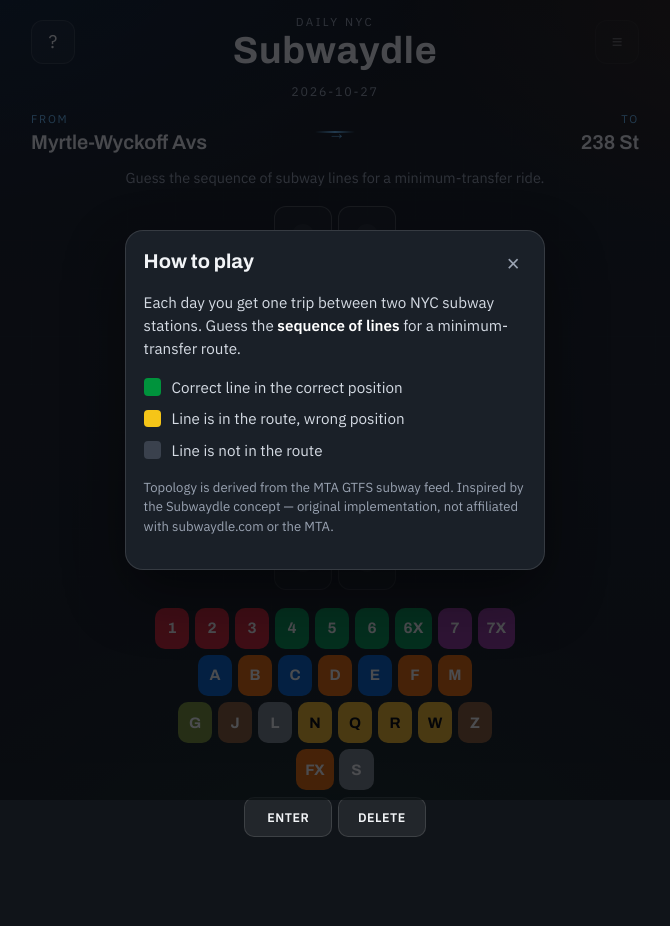
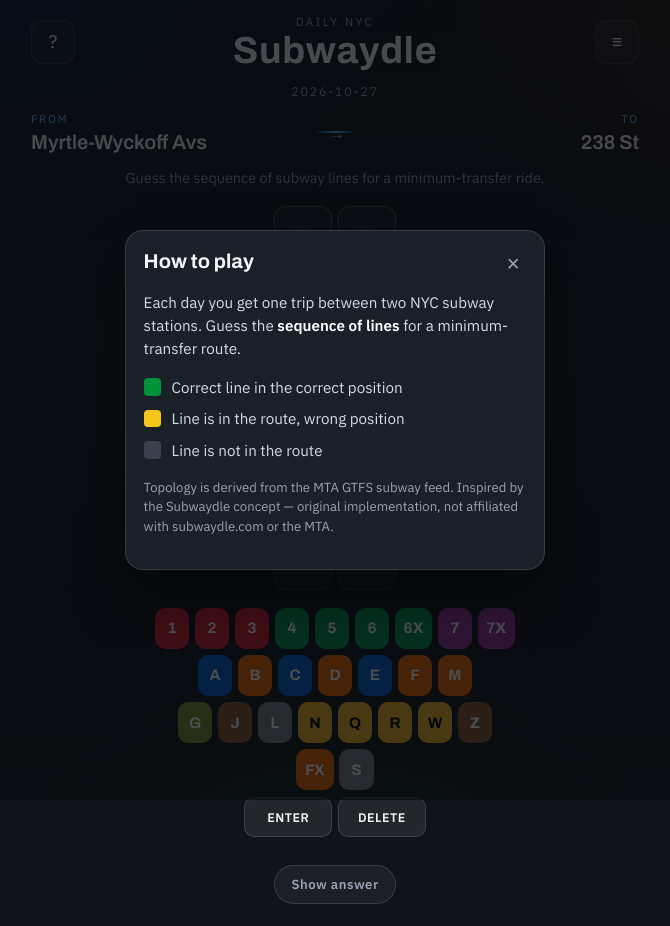
Before and after one commit to orel-Amitay/SchnepsMedia, a React (Vite) app: page / in a window 1280 px wide. Shown: the whole page, without its empty margins (305-975 px from the left). Before the commit the page ends 866 px from the top, so only its background shows below. Built offline with nearby package versions, Linux system fonts and the light colour scheme.

Commit message:
Add Show answer button for easier testing
Players can reveal the daily line sequence without a debug query param.

```diff
--- a/src/App.css
+++ b/src/App.css
@@ -470,6 +470,34 @@
   margin: 0.85rem 0 1rem;
 }
 
+.reveal-btn {
+  margin: 0.25rem auto 0;
+  display: block;
+  border: 1px solid var(--stroke);
+  background: rgba(255, 255, 255, 0.05);
+  color: var(--muted);
+  border-radius: 999px;
+  padding: 0.55rem 1rem;
+  font-family: var(--font-body);
+  font-size: 0.82rem;
+  font-weight: 600;
+  letter-spacing: 0.04em;
+  cursor: pointer;
+  transition: background 160ms ease, color 160ms ease;
+}
+
+.reveal-btn:hover {
+  background: rgba(255, 255, 255, 0.1);
+  color: var(--ink);
+}
+
+.reveal-btn--modal {
+  width: 100%;
+  margin: 0.5rem 0 0;
+  border-radius: 12px;
+  padding: 0.75rem 1rem;
+}
+
 .share-btn {
   width: 100%;
   border: none;
--- a/src/App.tsx
+++ b/src/App.tsx
@@ -140,6 +140,16 @@ export default function App() {
     // Intentionally rebind when game inputs change
   })
 
+  function revealAnswer() {
+    if (gameStatus === 'won') {
+      setResultOpen(true)
+      return
+    }
+    setGameStatus('lost')
+    setCurrent([])
+    setResultOpen(true)
+  }
+
   async function share() {
     const text = buildShareText({
       dateKey: puzzle.dateKey,
@@ -181,7 +191,6 @@ export default function App() {
           className="icon-btn"
           onClick={() => setResultOpen(true)}
           aria-label="Results"
-          disabled={gameStatus === 'playing' && guesses.length === 0}
         >
           ≡
         </button>
@@ -223,6 +232,12 @@ export default function App() {
           keyHints={keyHints}
           disabled={gameStatus !== 'playing'}
         />
+
+        {gameStatus === 'playing' && (
+          <button type="button" className="reveal-btn" onClick={revealAnswer}>
+            Show answer
+          </button>
+        )}
       </main>
 
       {toast && <div className="toast">{toast}</div>}
@@ -258,7 +273,7 @@ export default function App() {
           {gameStatus === 'won'
             ? `Solved in ${guesses.length}/${MAX_GUESSES}.`
             : gameStatus === 'lost'
-              ? 'Out of guesses. The correct lines were:'
+              ? 'The correct lines were:'
               : `Guesses used: ${guesses.length}/${MAX_GUESSES}.`}
         </p>
         {(gameStatus === 'lost' || gameStatus === 'won') && (
@@ -267,6 +282,11 @@ export default function App() {
               <LineBadge key={`${line}-${i}`} line={line} size="md" />
             ))}
           </div>
+        )}
+        {gameStatus === 'playing' && (
+          <button type="button" className="reveal-btn reveal-btn--modal" onClick={revealAnswer}>
+            Show answer
+          </button>
         )}
         {gameStatus !== 'playing' && (
           <button type="button" className="share-btn" onClick={share}>
```
